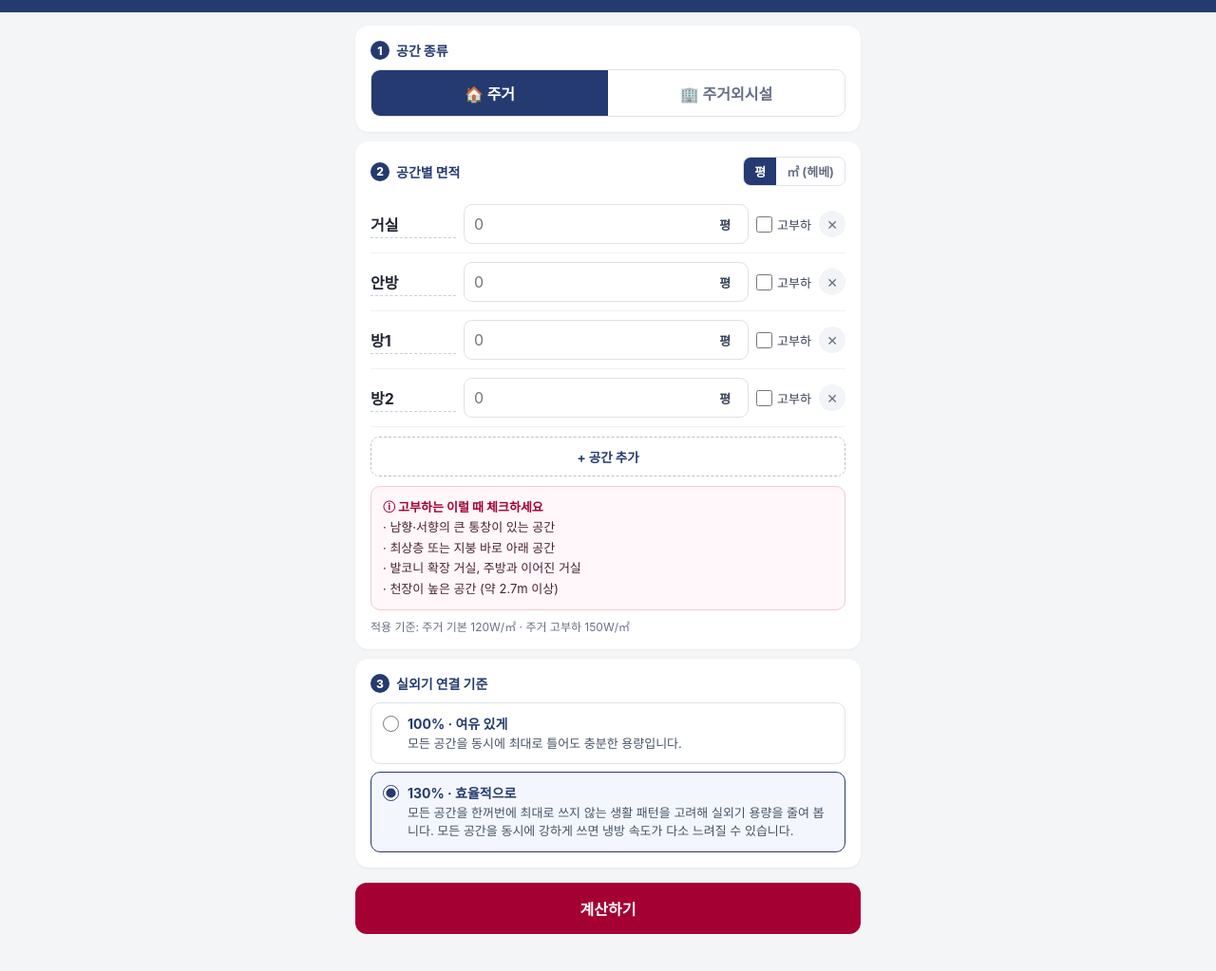
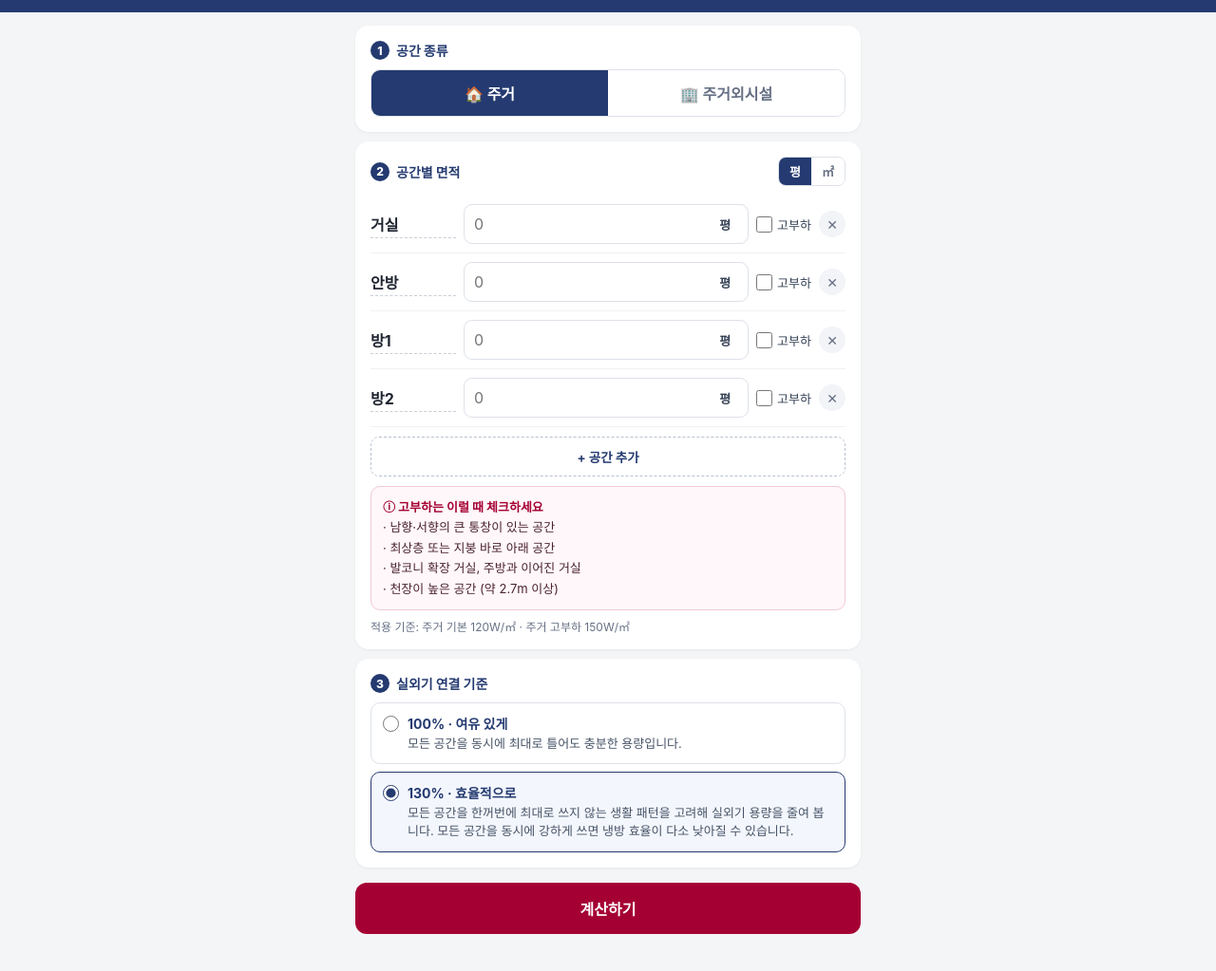
Before and after one commit to airdesign78/ade, a plain HTML site: page calc/index.html in a window 1280 px wide. Shown: the part 73-1096 px from the top of the page at 95% size. Drawn offline with Linux system fonts and the light colour scheme; a web font is replaced by a local one.

Commit message:
용량 계산기 문구 수정 (헤베 표기 삭제, 냉방 효율 표현)
Co-Authored-By: Claude Opus 5.5 <noreply@anthropic.com>
Claude-Session: https://claude.ai/code/session_01MHztNr4s1PkYeHKEsJ8PU2

```diff
--- a/calc/index.html
+++ b/calc/index.html
@@ -89,7 +89,7 @@ td small{color:var(--sub);display:block;font-size:11px}
     </div>
 
     <div class="card"><div class="lbl"><span class="num">2</span>공간별 면적
-      <span class="toggle" id="unit"><button data-u="py" class="on">평</button><button data-u="m2">㎡ (헤베)</button></span></div>
+      <span class="toggle" id="unit"><button data-u="py" class="on">평</button><button data-u="m2">㎡</button></span></div>
       <div id="rooms"></div>
       <button class="add" id="add">+ 공간 추가</button>
       <div class="info" id="info"></div>
@@ -98,7 +98,7 @@ td small{color:var(--sub);display:block;font-size:11px}
 
     <div class="card"><div class="lbl"><span class="num">3</span>실외기 연결 기준</div>
       <label class="opt" data-r="1"><input type="radio" name="ratio" value="1"><div><b>100% · 여유 있게</b><br>모든 공간을 동시에 최대로 틀어도 충분한 용량입니다.</div></label>
-      <label class="opt on" data-r="1.3"><input type="radio" name="ratio" value="1.3" checked><div><b>130% · 효율적으로</b><br>모든 공간을 한꺼번에 최대로 쓰지 않는 생활 패턴을 고려해 실외기 용량을 줄여 봅니다. 모든 공간을 동시에 강하게 쓰면 냉방 속도가 다소 느려질 수 있습니다.</div></label>
+      <label class="opt on" data-r="1.3"><input type="radio" name="ratio" value="1.3" checked><div><b>130% · 효율적으로</b><br>모든 공간을 한꺼번에 최대로 쓰지 않는 생활 패턴을 고려해 실외기 용량을 줄여 봅니다. 모든 공간을 동시에 강하게 쓰면 냉방 효율이 다소 낮아질 수 있습니다.</div></label>
     </div>
 
     <button class="go" id="calc">계산하기</button>
```
